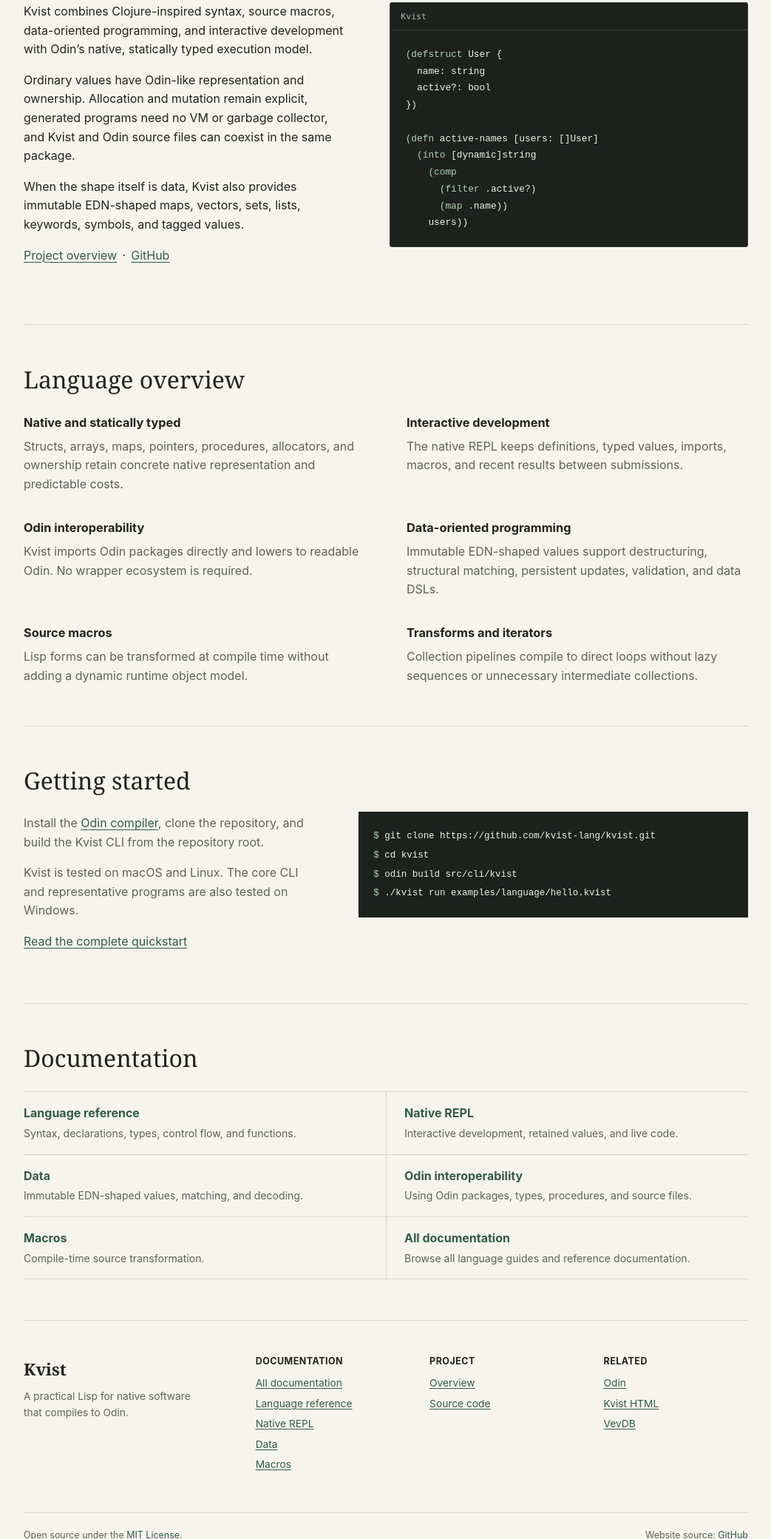
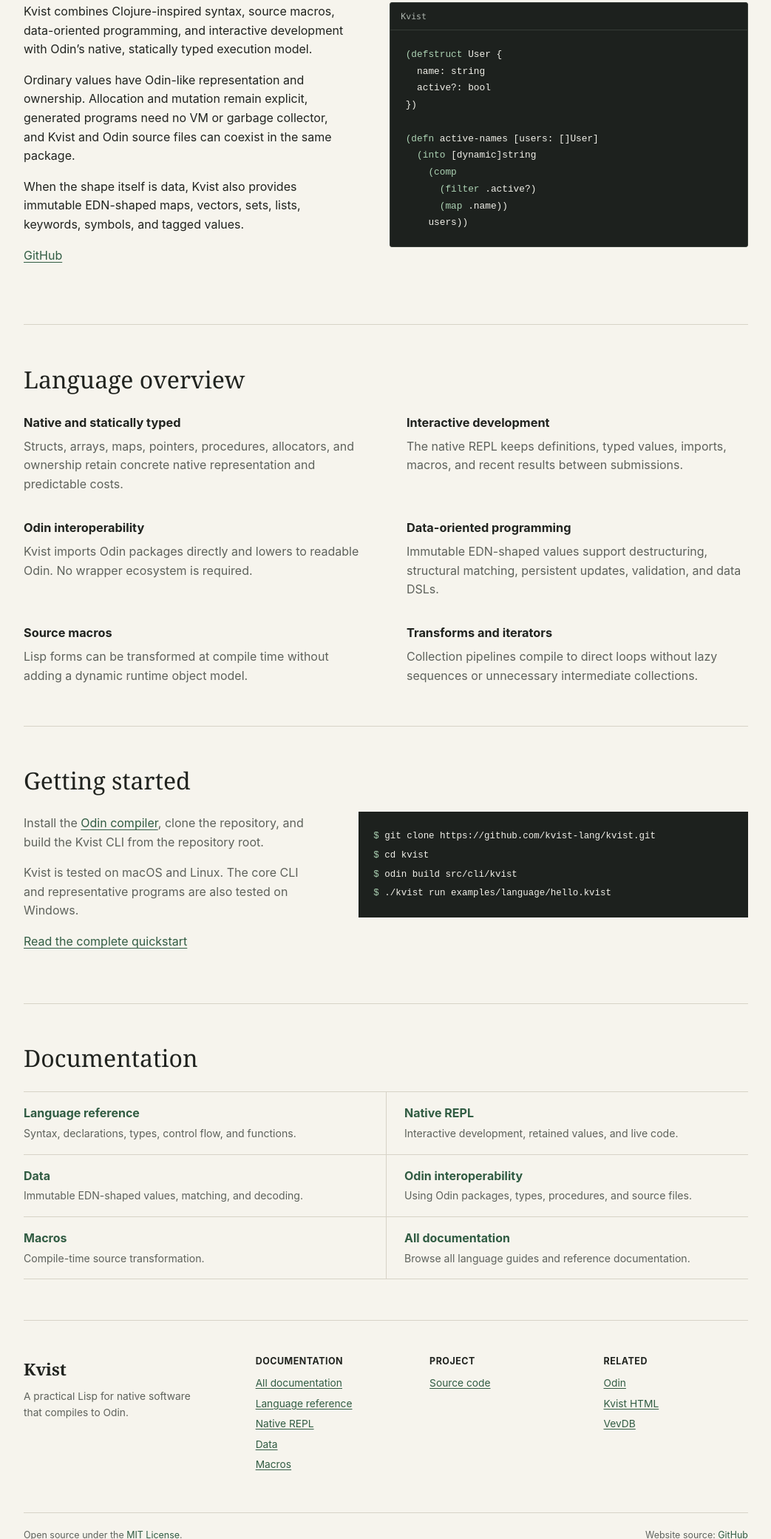
Before and after one commit to kvist-lang/kvist-lang.org, a website: page index.html in a window 1280 px wide. Shown: the part 239-2319 px from the top of the page at 74% size, without its empty margins (118-1161 px from the left). Drawn offline with Linux system fonts and the light colour scheme.

Commit message:
Remove redundant project overview links

```diff
--- a/index.html
+++ b/index.html
@@ -64,8 +64,6 @@
               tagged values.
             </p>
             <p class="inline-links">
-              <a href="https://github.com/kvist-lang/kvist/blob/main/README.md">Project overview</a>
-              <span aria-hidden="true">&middot;</span>
               <a href="https://github.com/kvist-lang/kvist">GitHub</a>
             </p>
           </div>
@@ -179,7 +177,6 @@
       <div class="footer-group">
         <h2>Project</h2>
         <ul>
-          <li><a href="https://github.com/kvist-lang/kvist/blob/main/README.md">Overview</a></li>
           <li><a href="https://github.com/kvist-lang/kvist">Source code</a></li>
         </ul>
       </div>
```
